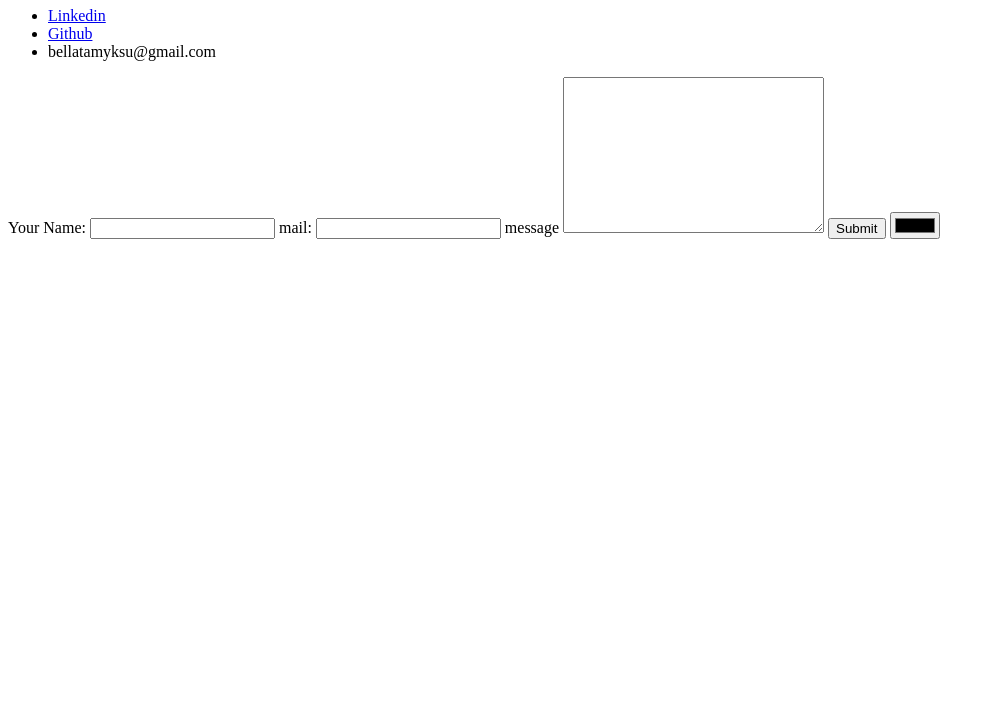
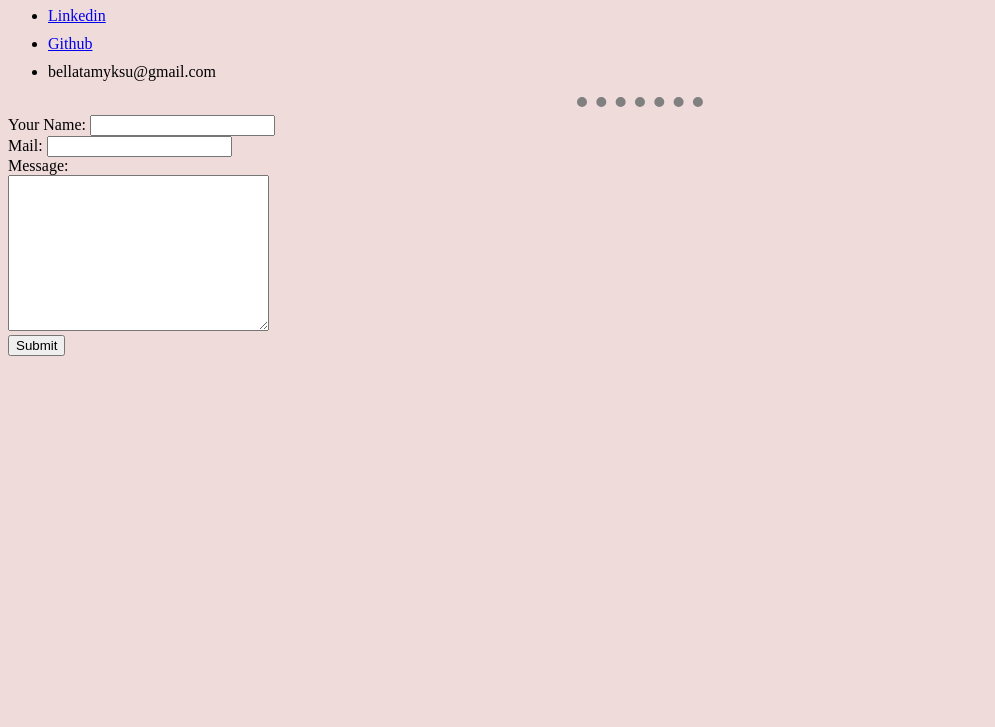
Before and after one commit to tamyksu/CV, a plain HTML site: page contact.html in a window 1280 px wide. Shown: the part 73-800 px from the top of the page, without its empty margins (0-995 px from the left). Drawn offline with Linux system fonts and the light colour scheme.

Commit message:
Add files via upload

```diff
--- a/contact.html
+++ b/contact.html
@@ -5,6 +5,8 @@
     <meta http-equiv="X-UA-Compatible" content="IE=edge">
     <meta name="viewport" content="width=device-width, initial-scale=1.0">
     <title>Document</title>
+    <link rel="stylesheet" href="style.css">
+
 </head>
 <body>
     <h1>Contact Me</h1>
@@ -17,15 +19,16 @@
         </li>
         <li>bellatamyksu@gmail.com</li>
     </ul>
+    <hr>
     <form action="mailto:bellatamyksu@gmail.com" method="post" enctype="text/plain">
         <label for="">Your Name:</label>
-        <input type="text" name="yourName">
-        <label for="mail">mail:</label>
-        <input type="email" name="yourEmail">
-        <label for="">message</label>
-      <textarea name="yourMessage" id="" cols="30" rows="10"></textarea>
+        <input type="text" name="yourName"><br>
+        <label for="mail">Mail:</label>
+        <input type="email" name="yourEmail"><br>
+        <label for="">Message:</label><br>
+      <textarea name="yourMessage" id="" cols="30" rows="10"></textarea><br>
         <input type="submit">
-        <input type="color">
+
     </form>
 
 </body>
--- a/style.css
+++ b/style.css
@@ -1,3 +1,19 @@
+body{
+  background-color: #F0DBDB;
+}
+
 li{
     margin: 10px 0;
   }
+  hr{
+    text-align: center;
+    border-style: dotted none none;
+        width: 10%;
+        color: grey;
+    border-width: 10px;  }
+h1,h2,h3{
+  color: #3A4F7A;
+}
+img{
+
+}
```
Also changed, not shown: index.html (+6 -6 lines).
